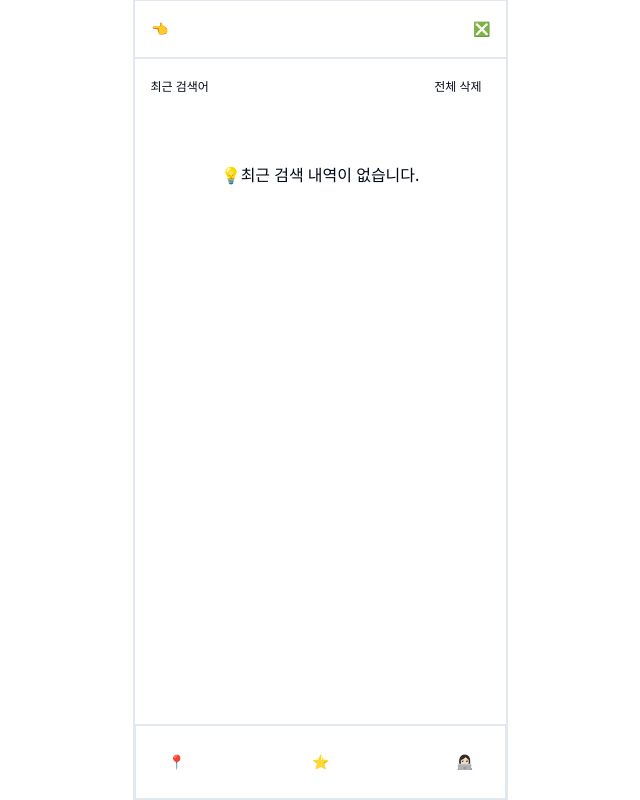
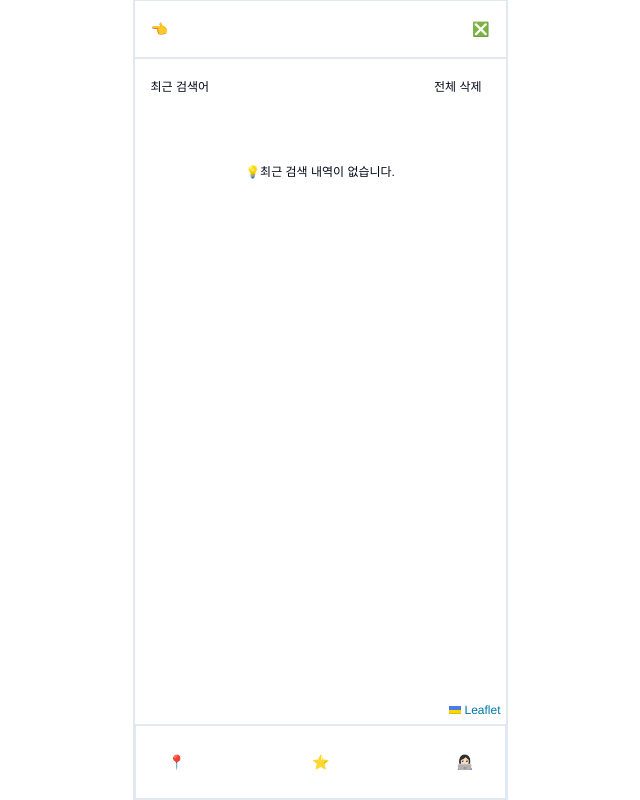
Before and after one commit to team-easymap/easymap-frontend, a React (Vite) app: page /search in a window 1280 px wide. Shown: the whole page, without its empty margins (320-960 px from the left). Built offline with nearby package versions, Linux system fonts and the light colour scheme.

Commit message:
feat: 맵 표시

```diff
--- a/src/App.tsx
+++ b/src/App.tsx
@@ -1,11 +1,23 @@
 import { Outlet } from 'react-router-dom';
 import Footer from './components/layout/footer';
 import Layout from './components/layout/layout';
+import { MapContainer } from 'react-leaflet';
 
 function App() {
   return (
     <Layout>
-      <Outlet />
+      <MapContainer
+        center={[37.5665, 126.978]}
+        zoom={16}
+        scrollWheelZoom={true}
+        zoomControl={false}
+        style={{
+          width: '100%',
+          height: '90%'
+        }}
+        tap={false}>
+        <Outlet />
+      </MapContainer>
       <Footer />
     </Layout>
   );
--- /dev/null
+++ b/src/components/main/map.tsx
@@ -0,0 +1,22 @@
+import { TileLayer } from 'react-leaflet';
+
+type MainMapProps = {
+  children?: React.ReactNode;
+};
+
+const MainMap = (props: MainMapProps) => {
+  const key = import.meta.env.VITE_VWORLD_API_KEY;
+  const url = import.meta.env.VITE_VWORLD_API_URL;
+  return (
+    <>
+      <TileLayer
+        url={`${url}/req/wmts/1.0.0/${key}/Base/{z}/{y}/{x}.png`}
+        attribution="&copy; <a href='https://vworld.kr'>VWorld</a> contributors"
+        className='h-full w-full'
+      />
+      {props.children}
+    </>
+  );
+};
+
+export default MainMap;
--- a/src/components/main/search.tsx
+++ b/src/components/main/search.tsx
@@ -5,7 +5,7 @@ import { Input } from '../ui/input';
 const MainSearchComponent = () => {
   const navigate = useNavigate();
   return (
-    <div className='flex justify-between gap-3 p-4'>
+    <div className='z-[900] flex justify-between gap-3 p-4'>
       <Input
         placeholder='검색어를 입력해주세요.'
         onFocus={() => navigate('/search')}
--- a/src/pages/main.tsx
+++ b/src/pages/main.tsx
@@ -1,9 +1,11 @@
+import MainMap from '@/components/main/map';
 import MainSearchComponent from '@/components/main/search';
 
 const MainPage = () => {
   return (
-    <main className='w-full'>
+    <main className='flex w-full flex-col'>
       <MainSearchComponent />
+      <MainMap />
     </main>
   );
 };
--- a/src/pages/search.tsx
+++ b/src/pages/search.tsx
@@ -3,7 +3,7 @@ import SearchHistory from '@/components/search/search-history/search-history';
 
 const SearchPage = () => {
   return (
-    <main className='h-full w-full'>
+    <main className='h-full w-full bg-white'>
       <SearchComponent />
       <SearchHistory />
     </main>
```
